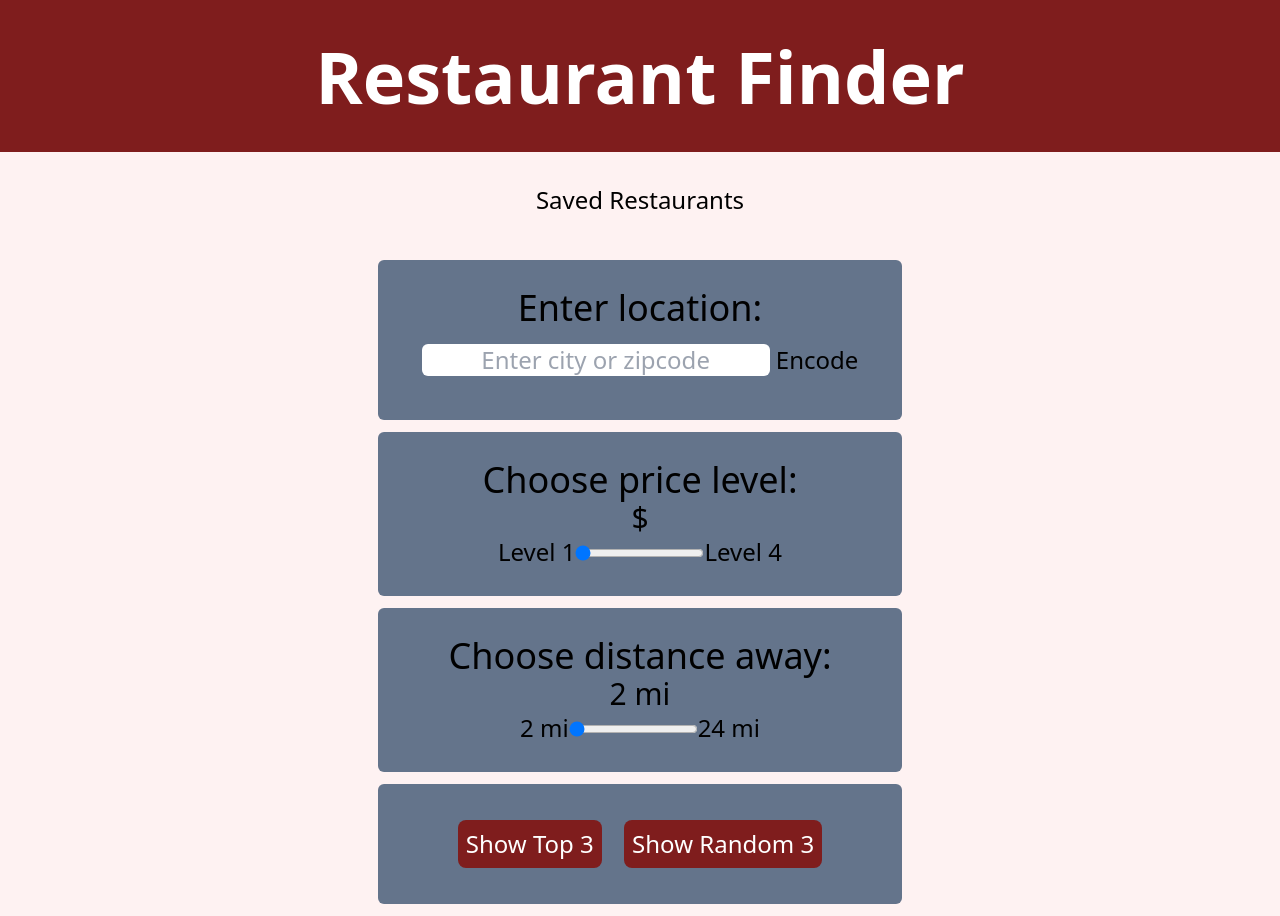
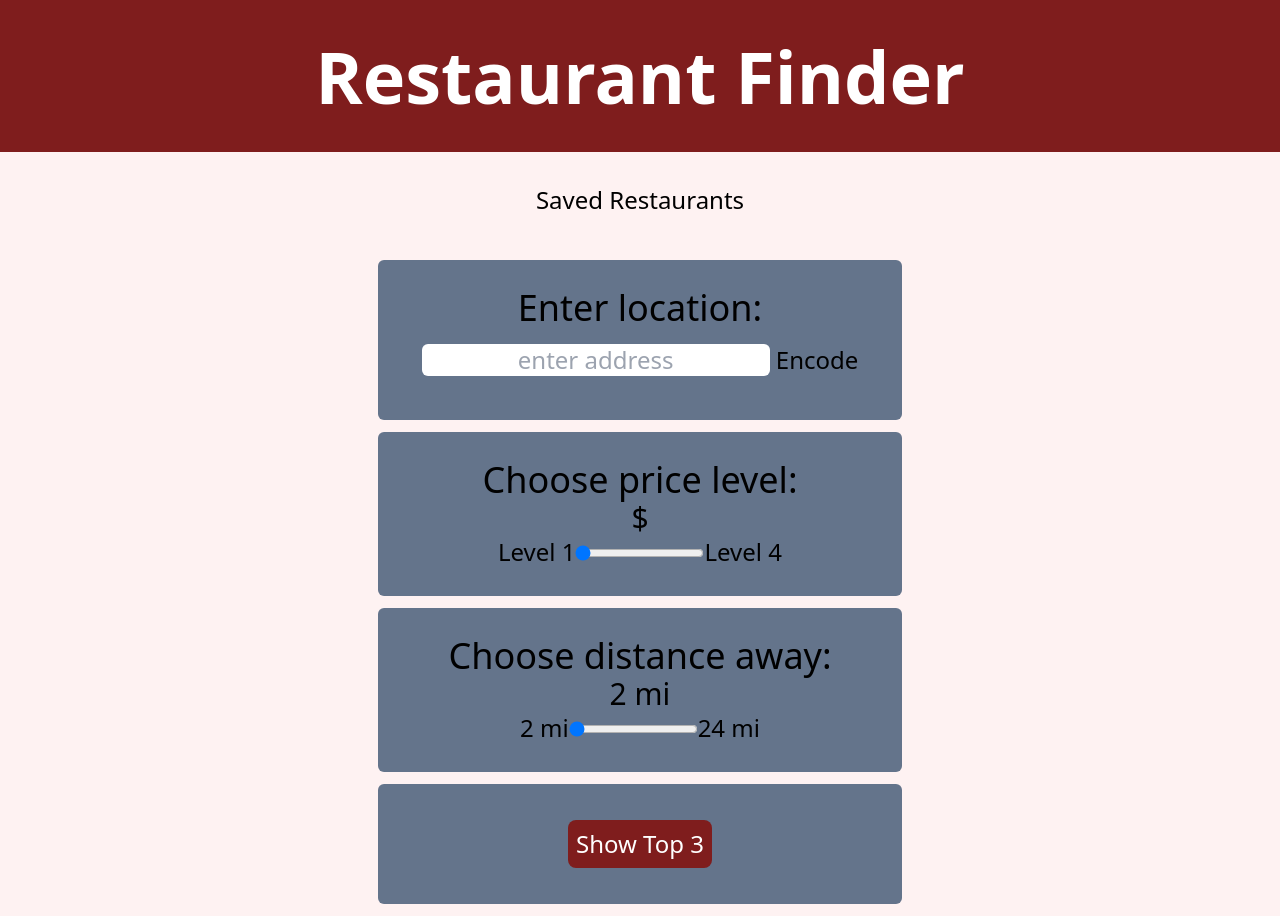
Before and after one commit to BrettGlerum/Restaurant-Finder, a plain HTML site: page index.html in a window 1280 px wide. Drawn offline with nearby package versions, Linux system fonts and the light colour scheme; some packages are replaced by stand-ins of ours; files that its build step writes are made by us from their sources.

Commit message:
Changed button

```diff
--- a/index.html
+++ b/index.html
@@ -31,7 +31,7 @@
                 <div class="p-7 m-3 bg-slate-500 text-center rounded-md">
                     <h2 class="text-4xl font-medium">Enter location:</h2>
                         <div class="location-container p-4">
-                        <input class="rounded-md text-center hover:shadow-lg" id="address" type="textbox" placeholder="Enter city or zipcode">
+                        <input class="rounded-md text-center hover:shadow-lg" id="address" type="textbox" placeholder="enter address">
                         <input type="button" value="Encode">
                 </div>
         </div>
@@ -56,8 +56,8 @@
 
         <!-- Buttons to choose top 3 or random 3 -->
         <div class="p-7 m-3 bg-slate-500 text-center rounded-md">
-            <button class="bg-red-900 text-white p-2 m-2 rounded-lg hover:outline outline-offset-1 outline-red-50 ..." id="top3-btn"> <a href="./ResultsPage.html">Show Top 3</a> </button>
-            <button class="bg-red-900 text-white p-2 m-2 rounded-lg hover:outline outline-offset-1 outline-red-50 ..." id="randomize-btn"> <a href="./ResultsPage.html">Show Random 3</a> </button>
+            <button class="bg-red-900 text-white p-2 m-2 rounded-lg hover:outline outline-offset-1 outline-red-50 ..." id="randomize-btn"> <href="./ResultsPage.html">Show Top 3</href=> </button>
+         <!--<button class="bg-red-900 text-white p-2 m-2 rounded-lg hover:outline outline-offset-1 outline-red-50 ..." id="randomize-btn"> <a href="./ResultsPage.html">Show Random 3</a> </button> -->
         </div>
 
     </div>
```
